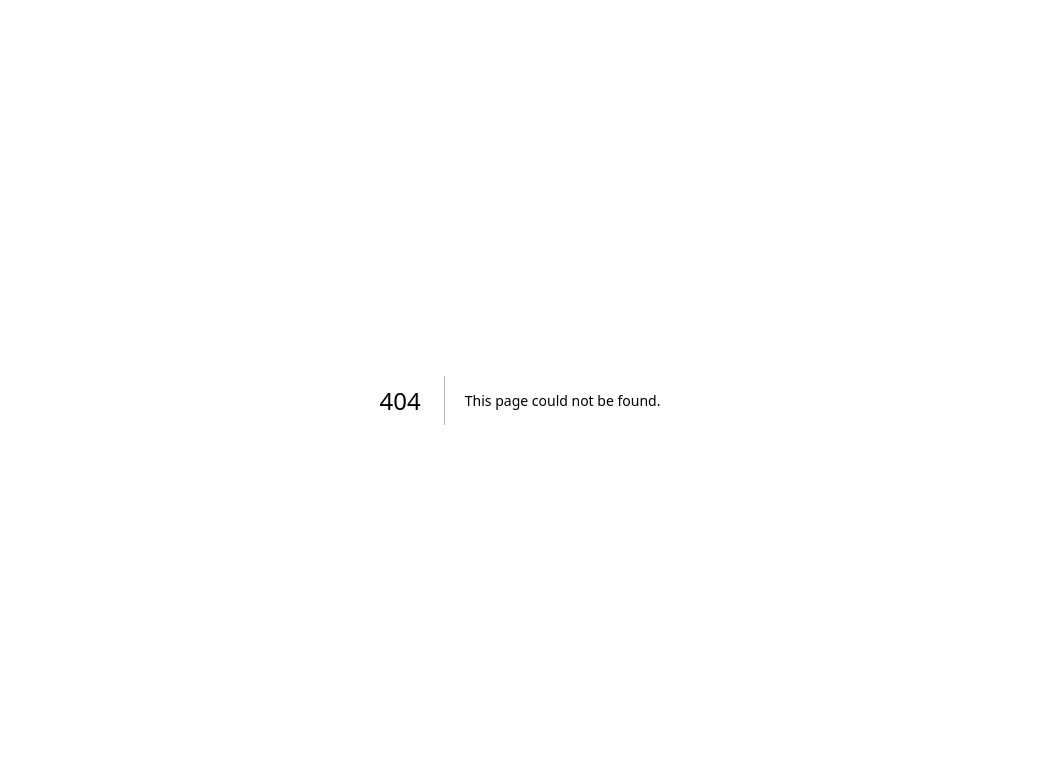
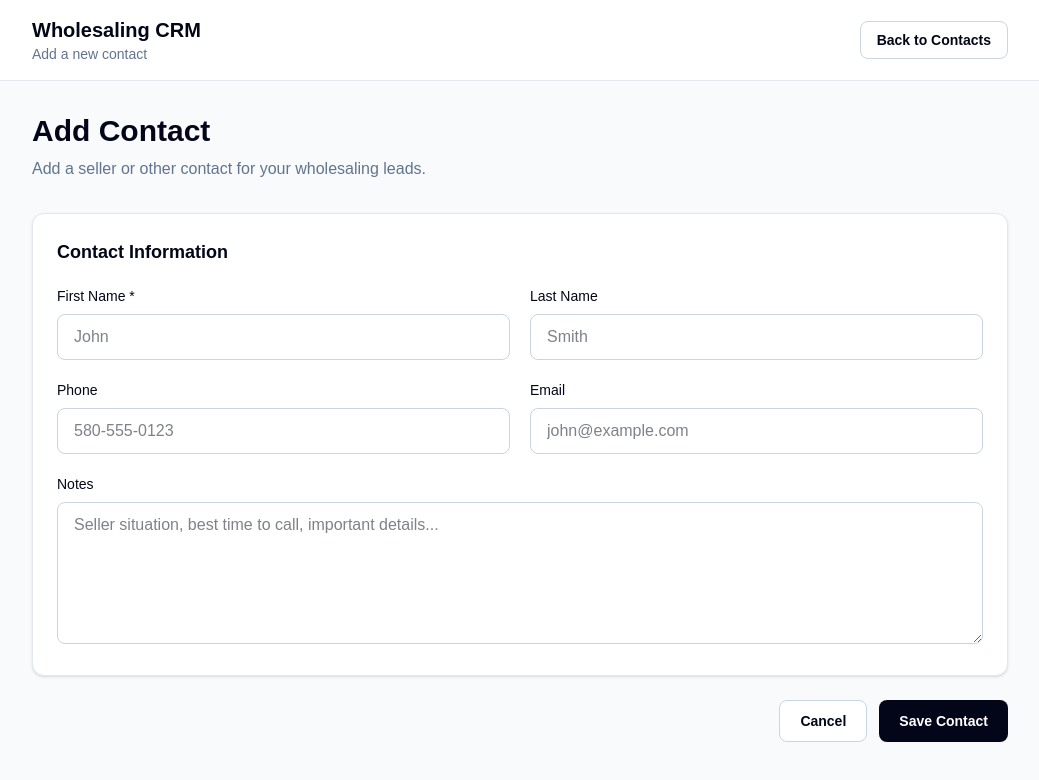
Before and after one commit to TesfayeLire/wholesaling-crm, a Next.js app: page /contacts/new in a window 1280 px wide. Before the commit this address had no page. Shown: the top 780 px of the page, without its empty margins (120-1159 px from the left). Built offline with nearby package versions, Linux system fonts and the light colour scheme; no server answers.

Commit message:
Build Phase 1 contact management

```diff
--- a/app/actions.ts
+++ b/app/actions.ts
@@ -60,4 +60,25 @@ export async function createProperty(formData: FormData) {
   });
 
   redirect("/properties");
+}export async function createContact(formData: FormData) {
+  const firstName = String(formData.get("firstName") ?? "").trim();
+
+  if (!firstName) {
+    throw new Error("First name is required.");
+  }
+
+  const optionalText = (name: string) => {
+    const value = String(formData.get(name) ?? "").trim();
+    return value || null;
+  };
+
+  await db.orm.public.Contact.create({
+    firstName,
+    lastName: optionalText("lastName"),
+    phone: optionalText("phone"),
+    email: optionalText("email"),
+    notes: optionalText("notes"),
+  });
+
+  redirect("/contacts");
 }
--- /dev/null
+++ b/app/contacts/new/page.tsx
@@ -0,0 +1,118 @@
+import Link from "next/link";
+import { createContact } from "@/app/actions";
+
+export default function NewContactPage() {
+  return (
+    <div className="min-h-screen bg-slate-50 text-slate-950">
+      <header className="border-b border-slate-200 bg-white">
+        <div className="mx-auto flex max-w-5xl items-center justify-between px-6 py-4">
+          <div>
+            <p className="text-xl font-bold">Wholesaling CRM</p>
+            <p className="text-sm text-slate-500">Add a new contact</p>
+          </div>
+
+          <Link
+            href="/contacts"
+            className="rounded-lg border border-slate-300 bg-white px-4 py-2 text-sm font-semibold"
+          >
+            Back to Contacts
+          </Link>
+        </div>
+      </header>
+
+      <main className="mx-auto max-w-5xl px-6 py-8">
+        <div className="mb-8">
+          <h1 className="text-3xl font-bold">Add Contact</h1>
+          <p className="mt-2 text-slate-500">
+            Add a seller or other contact for your wholesaling leads.
+          </p>
+        </div>
+
+        <form action={createContact} className="space-y-6">
+          <section className="rounded-xl border border-slate-200 bg-white p-6 shadow-sm">
+            <h2 className="mb-5 text-lg font-semibold">
+              Contact Information
+            </h2>
+
+            <div className="grid gap-5 md:grid-cols-2">
+              <label>
+                <span className="mb-2 block text-sm font-medium">
+                  First Name *
+                </span>
+                <input
+                  name="firstName"
+                  required
+                  placeholder="John"
+                  className="w-full rounded-lg border border-slate-300 px-4 py-2.5 outline-none"
+                />
+              </label>
+
+              <label>
+                <span className="mb-2 block text-sm font-medium">
+                  Last Name
+                </span>
+                <input
+                  name="lastName"
+                  placeholder="Smith"
+                  className="w-full rounded-lg border border-slate-300 px-4 py-2.5 outline-none"
+                />
+              </label>
+
+              <label>
+                <span className="mb-2 block text-sm font-medium">
+                  Phone
+                </span>
+                <input
+                  name="phone"
+                  type="tel"
+                  placeholder="580-555-0123"
+                  className="w-full rounded-lg border border-slate-300 px-4 py-2.5 outline-none"
+                />
+              </label>
+
+              <label>
+                <span className="mb-2 block text-sm font-medium">
+                  Email
+                </span>
+                <input
+                  name="email"
+                  type="email"
+                  placeholder="john@example.com"
+                  className="w-full rounded-lg border border-slate-300 px-4 py-2.5 outline-none"
+                />
+              </label>
+
+              <label className="md:col-span-2">
+                <span className="mb-2 block text-sm font-medium">
+                  Notes
+                </span>
+                <textarea
+                  name="notes"
+                  rows={5}
+                  placeholder="Seller situation, best time to call, important details..."
+                  className="w-full rounded-lg border border-slate-300 px-4 py-2.5 outline-none"
+                />
+              </label>
+            </div>
+          </section>
+
+          <div className="flex justify-end gap-3">
+            <Link
+              href="/contacts"
+              className="rounded-lg border border-slate-300 bg-white px-5 py-2.5 text-sm font-semibold"
+            >
+              Cancel
+            </Link>
+
+            <button
+              type="submit"
+              className="rounded-lg bg-slate-950 px-5 py-2.5 text-sm font-semibold text-white"
+            >
+              Save Contact
+            </button>
+          </div>
+        </form>
+      </main>
+    </div>
+  );
+}
--- /dev/null
+++ b/app/contacts/page.tsx
@@ -0,0 +1,69 @@
+import Link from "next/link";
+import { db } from "@/src/prisma/db";
+
+export default async function ContactsPage() {
+  const contacts = await db.orm.public.Contact.all();
+
+  return (
+    <div className="min-h-screen bg-slate-50 text-slate-950">
+      <header className="border-b border-slate-200 bg-white">
+        <div className="mx-auto flex max-w-7xl items-center justify-between px-6 py-4">
+          <div>
+            <p className="text-xl font-bold">Wholesaling CRM</p>
+            <p className="text-sm text-slate-500">
+              Seller and contact management
+            </p>
+          </div>
+
+          <Link
+            href="/contacts/new"
+            className="rounded-lg bg-slate-950 px-4 py-2 text-sm font-semibold text-white"
+          >
+            + Add Contact
+          </Link>
+        </div>
+      </header>
+
+      <main className="mx-auto max-w-7xl px-6 py-8">
+        <div className="mb-8">
+          <h1 className="text-3xl font-bold">Contacts</h1>
+          <p className="mt-2 text-slate-500">
+            Keep track of sellers and other contacts connected to your deals.
+          </p>
+        </div>
+
+        <section className="overflow-hidden rounded-xl border border-slate-200 bg-white shadow-sm">
+          <div className="grid grid-cols-[1.5fr_1fr_1.5fr_2fr] gap-4 border-b border-slate-200 bg-slate-50 px-5 py-3 text-xs font-semibold uppercase tracking-wide text-slate-500">
+            <span>Name</span>
+            <span>Phone</span>
+            <span>Email</span>
+            <span>Notes</span>
+          </div>
+
+          {contacts.length === 0 ? (
+            <div className="px-6 py-16 text-center">
+              <p className="font-semibold">No contacts yet</p>
+              <p className="mt-2 text-sm text-slate-500">
+                Add your first seller or contact to start building your contact list.
+              </p>
+            </div>
+          ) : (
+            contacts.map((contact) => (
+              <div
+                key={contact.id}
+                className="grid grid-cols-[1.5fr_1fr_1.5fr_2fr] gap-4 border-b border-slate-100 px-5 py-4 text-sm last:border-b-0"
+              >
+                <span className="font-semibold">
+                  {contact.firstName} {contact.lastName ?? ""}
+                </span>
+                <span>{contact.phone ?? "—"}</span>
+                <span>{contact.email ?? "—"}</span>
+                <span>{contact.notes ?? "—"}</span>
+              </div>
+            ))
+          )}
+        </section>
+      </main>
+    </div>
+  );
+}
--- a/app/page.tsx
+++ b/app/page.tsx
@@ -10,7 +10,7 @@ const stats = [
 const navigation = [
   { label: "Dashboard", href: "/" },
   { label: "Properties", href: "/properties" },
-  { label: "Contacts", href: "#" },
+  { label: "Contacts", href: "/contacts" },
   { label: "Pipeline", href: "#" },
   { label: "Tasks", href: "#" },
 ];
@@ -121,9 +121,12 @@ export default function Home() {
                 + Add Property
               </Link>
 
-              <button className="rounded-lg border border-slate-300 bg-white px-4 py-2 text-sm font-semibold">
+              <Link
+                href="/contacts/new"
+                className="rounded-lg border border-slate-300 bg-white px-4 py-2 text-sm font-semibold"
+              >
                 + Add Contact
-              </button>
+              </Link>
 
               <button className="rounded-lg border border-slate-300 bg-white px-4 py-2 text-sm font-semibold">
                 + Create Task
```
